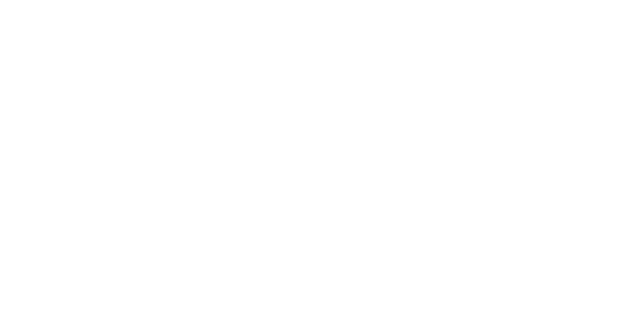
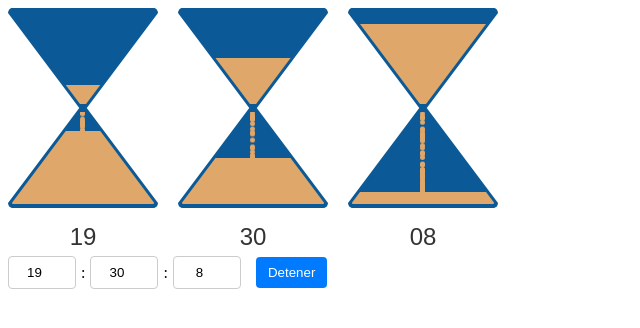
Before and after one commit to NecronX24/clocks-angular, an Angular app: page /tH in a window 1280 px wide. Before the commit this address led to /. Shown: the top 328 px of the page, without its empty margins (0-640 px from the left). Built offline with nearby package versions, Linux system fonts and the light colour scheme.

Commit message:
feat: se añade Reloj de Arena

```diff
--- a/src/app/app.routes.ts
+++ b/src/app/app.routes.ts
@@ -3,10 +3,12 @@
 import { TimeInputComponent } from './time-input/time-input.component';
 import { TimeInputComponentTest } from './time-input/time-input.component.specs';
 import { AnalogClockComponent } from './analog-clock/analog-clock.component';
+import { DigitalHourglassClockComponent } from './digital-hourglass/digital-hourglass-clock.component';
 
 export const routes: Routes =
 [
     {path: '', component: SessionComponent},
     {path: 'testInput', component: TimeInputComponentTest},
     {path: 'testAnalog', component: AnalogClockComponent},
+    {path: 'tH', component: DigitalHourglassClockComponent},
 ];
--- /dev/null
+++ b/src/app/digital-hourglass/digital-hourglass-clock.component.ts
@@ -0,0 +1,47 @@
+import { Component } from '@angular/core'; // Ya no necesitamos Input aquí
+import { CommonModule } from '@angular/common';
+import { DigitalHourglassComponent } from './digital-hourglass.component';
+import { TimeInputComponent } from '../time-input/time-input.component';
+import { FormsModule } from '@angular/forms';
+
+@Component({
+  selector: 'app-digital-hourglass-clock',
+  standalone: true,
+  imports: [CommonModule, FormsModule, DigitalHourglassComponent, TimeInputComponent],
+  template: `
+  <div class="clock-container">
+      <app-digital-hourglass [currentTime]="currentHour" [maxValue]="24"/>
+      <app-digital-hourglass [currentTime]="currentMinute" [maxValue]="60"/>
+      <app-digital-hourglass [currentTime]="currentSecond" [maxValue]="60"/>
+    </div>
+    <app-time-input
+        (hourUpdated)="onHourUpdate($event)"
+        (minuteUpdated)="onMinuteUpdate($event)"
+        (secondUpdated)="onSecondUpdate($event)">
+    </app-time-input>
+  `,
+  styles:[`
+    .clock-container {
+        display: flex;
+        flex-direction: row;
+        align-items: center;
+        gap: 20px;
+    }
+    `]
+})
+export class DigitalHourglassClockComponent {
+  currentHour: string = '00';
+  currentMinute: string = '00';
+  currentSecond: string = '00';
+
+  onHourUpdate(time: string) {
+    this.currentHour = time;
+
+  }
+  onMinuteUpdate(time: string) {
+    this.currentMinute = time;
+  }
+  onSecondUpdate(time: string) {
+    this.currentSecond = time;
+  }
+}
--- /dev/null
+++ b/src/app/digital-hourglass/digital-hourglass.component.css
@@ -0,0 +1,91 @@
+.hourglass-container {
+  display: flex;
+  flex-direction: column;
+  align-items: center;
+  gap: 10px;
+  width: 150px;
+}
+
+.triangle-container {
+  position: relative;
+  width: 100%;
+  height: 200px;
+}
+
+.triangle-border{
+  background-color: rgb(11, 90, 151);
+  width: 100%;
+  height: 100px;
+  z-index: -100;
+  border-radius: 5px;
+   &.top {
+    top: 0;
+    clip-path: polygon(50% 105%, -2.5% 0%, 102.5% 0%);
+  }
+
+  &.bottom {
+    bottom: 0;
+    clip-path: polygon(50% -5%, -2.5% 100%, 102.5% 100%);
+  }
+}
+
+.triangle {
+  position: absolute;
+  width: 100%;
+  height: 100px;
+  overflow: hidden;
+  background-color: transparent;
+  box-sizing: border-box;
+  border-radius: 5px;
+  border: solid 4px rgb(11, 90, 151);
+  &.top {
+    top: 0;
+    clip-path: polygon(50% 100%, 0% 0%, 100% 0%);
+  }
+
+  &.bottom {
+    bottom: 0;
+    clip-path: polygon(50% 0%, 0% 100%, 100% 100%);
+  }
+}
+
+.sand {
+  position: absolute;
+  width: 100%;
+  background-color: #e0a76b;
+  transition: height 0.5s ease-in-out;
+
+  &.top-sand {
+    bottom: 0;
+  }
+
+  &.bottom-sand {
+    bottom: 0;
+  }
+}
+
+.time-display {
+  font-family: 'Arial', sans-serif;
+  font-size: 1.5rem;
+  color: #333;
+  margin:5px
+}
+
+.sand-particle {
+  position: absolute;
+  width: 5px;
+  height: 5px;
+  background-color: #e0a76b;
+  border-radius: 50%;
+  animation: fall 2.5s linear infinite;
+  left: 48%;
+}
+
+@keyframes fall {
+  0% {
+    transform: translateY(-5px);
+  }
+  100% {
+    transform: translateY(200px);
+  }
+}
--- /dev/null
+++ b/src/app/digital-hourglass/digital-hourglass.component.html
@@ -0,0 +1,21 @@
+<div class="hourglass-container">
+  <div class="triangle-container">
+     <div class="triangle-border top">
+       <div class="triangle top">
+         <div class="sand top-sand" [style.height.%]="topFillPercentage"></div>
+       </div>
+     </div>
+
+     <div class="triangle-border bottom">
+       <div class="triangle bottom">
+         <div *ngFor="let particle of particles"
+          class="sand-particle"
+          [style.animationDelay]="particle.animationDelay"></div>
+         <div class="sand bottom-sand" [style.height.%]="bottomFillPercentage"></div>
+       </div>
+     </div>
+
+  </div>
+
+  <div class="time-display">{{ currentTime }}</div>
+</div>
--- /dev/null
+++ b/src/app/digital-hourglass/digital-hourglass.component.ts
@@ -0,0 +1,28 @@
+import { Component, Input } from '@angular/core'; // Ya no necesitamos Input aquí
+import { CommonModule } from '@angular/common';
+
+@Component({
+  selector: 'app-digital-hourglass',
+  standalone: true,
+  imports: [CommonModule],
+  templateUrl: 'digital-hourglass.component.html',
+  styleUrls: ['digital-hourglass.component.css']
+})
+export class DigitalHourglassComponent  {
+  @Input() currentTime: string = '00';
+  @Input() maxValue: number = 60;
+
+  particles: any[] = Array(100).fill(0).map((_, i) => ({
+    animationDelay: `${Math.random() * 5}s`
+  }));
+
+  get topFillPercentage(): number {
+    const normalizedValue = (this.maxValue - parseInt(this.currentTime)) / this.maxValue;
+    return Math.min(100, Math.max(0, normalizedValue * 100));
+  }
+
+  get bottomFillPercentage(): number {
+    const normalizedValue = parseInt(this.currentTime) / this.maxValue;
+    return Math.min(100, Math.max(0, normalizedValue * 100));
+  }
+}
```
